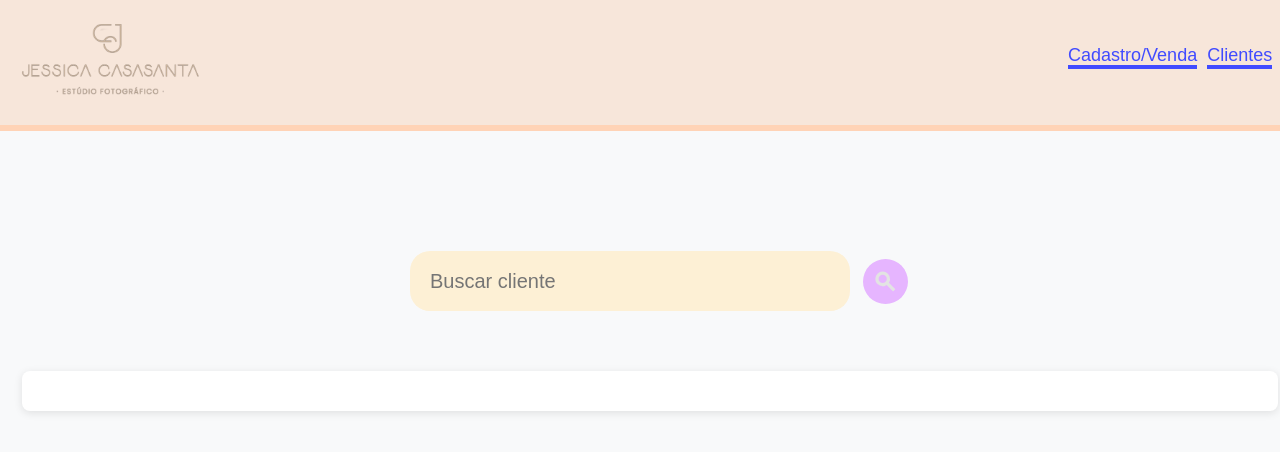
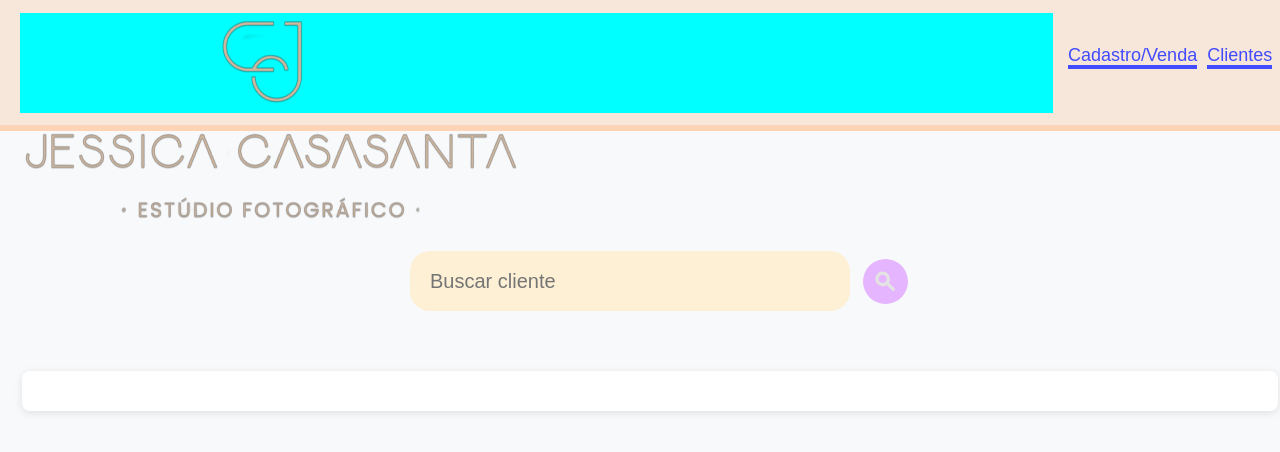
Before and after one commit to Guisantos1991/clientes-estudio, a website built with Vite: page src/clientes.html in a window 1280 px wide. Shown: the top 452 px of the page. Built offline with nearby package versions, Linux system fonts and the light colour scheme; some packages are replaced by stand-ins of ours; no server answers; the database is empty; a web font is replaced by a local one.

Commit message:
ajuste de imagem

```diff
--- a/src/clientes-script.ts
+++ b/src/clientes-script.ts
@@ -487,3 +487,9 @@ btnSearch?.addEventListener("click", async () => {
 
 // === Inicialização ===
 loadNextTen();
+
+const staticLogo = document.getElementById("logo") as HTMLElement;
+const img = document.createElement("img");
+img.src = "/images/logo.png";
+img.alt = "Logo";
+staticLogo.appendChild(img);
--- a/src/clientes.html
+++ b/src/clientes.html
@@ -6,14 +6,16 @@
     <link rel="stylesheet" href="./cardStyles.css">
     <link rel="stylesheet" href="./styles.css">
     <title>Clientes - Jessica Casassanta</title>
+
+
 </head>
 <body class="cardBody">
 
 
     <div id="header">
         <nav>
-    <div>
-      <img src="/images/logo.png" alt="Logo Estúdio Jessica Casassanta" width="180px" />
+    <div id="logo">
+
     </div>
     <ul>
       <li><a href="/index.html">Cadastro/Venda</a></li>
```
